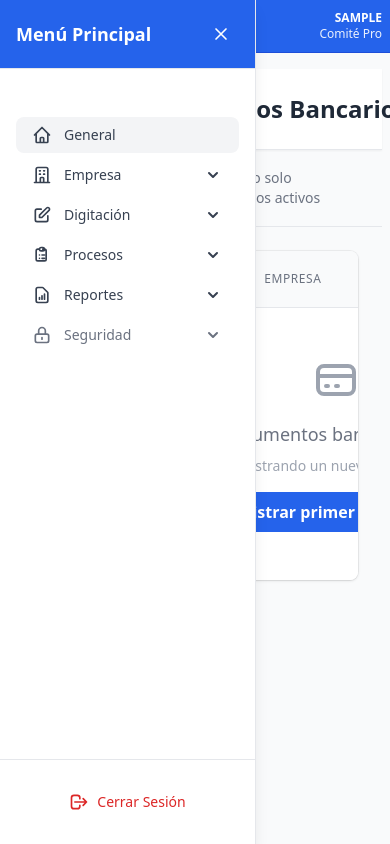
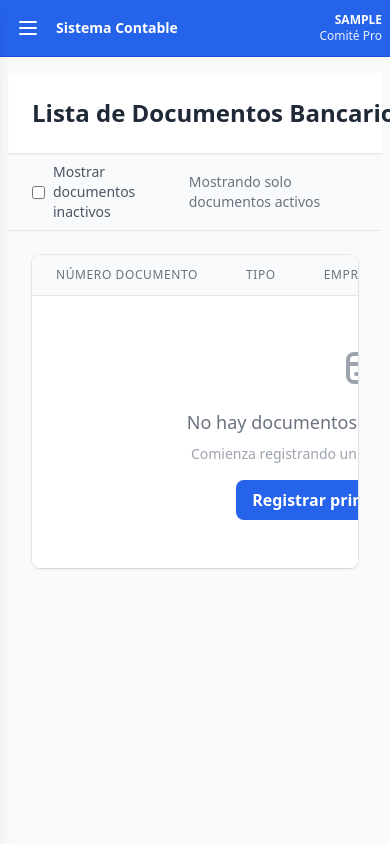
Before and after one commit to CarmeloMendoza0/comite_pro, a Django app: page /bancos/ in a window 390 px wide. Run offline with Django 5.2, Linux system fonts and the light colour scheme; the visitor is signed in with stand-in values (Sample User, id 1); data that the repository does not hold is empty; some libraries are stand-ins or nearby versions.

Commit message:
template base

```diff
--- a/templates/base.html
+++ b/templates/base.html
@@ -9,14 +9,57 @@
   <script src="https://cdn.tailwindcss.com"></script>
   <script src="https://code.jquery.com/jquery-3.6.0.min.js"></script>
   <style>
-      /* Estilos adicionales para mejorar la responsividad */
+    /* Prevenir scroll cuando el menú está abierto */
+    body.menu-open {
+      overflow: hidden;
+    }
+
+    /* Asegurar que el menú funcione correctamente en móvil */
     @media (max-width: 1023px) {
-        .mobile-menu-hidden {
-          transform: translateX(-100%);
+      #sidebar {
+        transform: translateX(-100%) !important;
       }
-        .mobile-menu-visible {
-          transform: translateX(0);
+      #sidebar.menu-open {
+        transform: translateX(0) !important;
       }
+    }
+
+    /* En desktop, el menú siempre está visible */
+    @media (min-width: 1024px) {
+      #sidebar {
+        transform: none !important;
+      }
+    }
+
+    /* Estilos para tablas responsivas */
+    .table-container {
+      overflow-x: auto;
+      -webkit-overflow-scrolling: touch;
+    }
+
+    /* Asegurar que las tablas no se deformen */
+    table {
+      min-width: 100%;
+      white-space: nowrap;
+    }
+
+    /* Scroll personalizado para tablas */
+    .table-container::-webkit-scrollbar {
+      height: 8px;
+    }
+
+    .table-container::-webkit-scrollbar-track {
+      background: #f1f1f1;
+      border-radius: 4px;
+    }
+
+    .table-container::-webkit-scrollbar-thumb {
+      background: #888;
+      border-radius: 4px;
+    }
+
+    .table-container::-webkit-scrollbar-thumb:hover {
+      background: #555;
     }
   </style>
 </head>
@@ -27,10 +70,10 @@
       <div class="flex items-center justify-between">
         <!-- Sección izquierda: Botón menú móvil + Título -->
         <div class="flex items-center space-x-2 sm:space-x-4">
-            <!-- Botón hamburguesa para móvil/tablet -->
+          <!-- Botón hamburguesa para abrir menú -->
           {% if user.is_authenticated %}
-            <button id="mobile-menu-toggle" class="lg:hidden p-2 rounded-md hover:bg-blue-700 transition-colors">
-              <svg class="w-5 h-5" fill="none" stroke="currentColor" viewBox="0 0 24 24">
+          <button id="mobile-menu-toggle" class="lg:hidden p-2 rounded-md hover:bg-blue-700 transition-colors focus:outline-none focus:ring-2 focus:ring-blue-500">
+              <svg class="w-6 h-6" fill="none" stroke="currentColor" viewBox="0 0 24 24">
                   <path stroke-linecap="round" stroke-linejoin="round" stroke-width="2" d="M4 6h16M4 12h16M4 18h16"></path>
               </svg>
           </button>
@@ -80,7 +123,7 @@
 
   <!-- Overlay para menú móvil -->
   {% if user.is_authenticated %}
-    <div id="mobile-menu-overlay" class="fixed inset-0 bg-black bg-opacity-50 z-40 lg:hidden hidden"></div>
+  <div id="mobile-menu-overlay" class="fixed inset-0 bg-black bg-opacity-50 z-[55] lg:hidden hidden"></div>
   {% endif %}
 
   <!-- Contenedor principal con menú lateral y contenido -->
@@ -89,17 +132,16 @@
     <!-- Menú Lateral -->
     {% if user.is_authenticated %}
     <aside id="sidebar" class="
-        fixed lg:static top-0 left-0 z-50
-        w-64 h-full lg:h-[calc(100vh-66px)]
+      fixed lg:static top-0 left-0 z-[60]
+      w-64 h-screen lg:h-[calc(100vh-66px)]
       bg-white border-r border-gray-200 shadow-lg lg:shadow-none
-        transform lg:transform-none transition-transform duration-300 ease-in-out
-        mobile-menu-hidden lg:flex
-        flex flex-col
+      transition-transform duration-300 ease-in-out
+      flex flex-col overflow-hidden lg:top-auto
     ">
       <!-- Header del menú móvil -->
-        <div class="lg:hidden flex items-center justify-between p-4 border-b border-gray-200 bg-blue-600 text-white">
-          <span class="text-lg font-semibold">Menú Principal</span>
-          <button id="mobile-menu-close" class="p-2 hover:bg-blue-700 rounded-md transition-colors">
+      <div class="lg:hidden flex items-center justify-between p-4 border-b border-gray-200 bg-blue-600 text-white h-[60px] sm:h-[66px]">
+        <span class="text-lg font-semibold">Menú</span>
+        <button id="mobile-menu-close" class="p-2 hover:bg-blue-700 rounded-md transition-colors focus:outline-none focus:ring-2 focus:ring-blue-500">
           <svg class="w-5 h-5" fill="none" stroke="currentColor" viewBox="0 0 24 24">
             <path stroke-linecap="round" stroke-linejoin="round" stroke-width="2" d="M6 18L18 6M6 6l12 12"></path>
           </svg>
@@ -107,9 +149,9 @@
       </div>
 
       <!-- Contenido del menú scrolleable -->
-        <div class="flex-1 overflow-y-auto min-h-0">
+      <div class="flex-1 overflow-y-auto min-h-0 pb-2 lg:mt-0">
         <div class="px-4 py-6">
-            <ul class="mt-6 space-y-1">
+          <ul class="mt-2 lg:mt-6 space-y-1">
             <!-- General -->
             <li>
               <a href="{% url 'dashboard' %}" class="menu-link block rounded-lg bg-gray-100 px-4 py-2 text-sm font-medium text-gray-700 hover:bg-gray-200 transition-colors">
@@ -311,7 +353,7 @@
       </div>
 
       <!-- Cerrar sesión - Fijo en la parte inferior -->
-        <div class="flex-shrink-0 px-4 py-6 border-t border-gray-200 bg-white">
+      <div class="flex-shrink-0 px-4 py-4 border-t border-gray-200 bg-white shadow-[0_-4px_6px_-1px_rgba(0,0,0,0.1)]">
         <form action="{% url 'logout' %}" method="POST">
           {% csrf_token %}
           <button class="block w-full rounded-lg px-4 py-2 text-sm font-medium text-red-600 hover:bg-red-50 hover:text-red-700 transition duration-150" type="submit">
@@ -328,10 +370,12 @@
     {% endif %}
 
     <!-- Contenido Principal -->
-      <main class="flex-1 flex flex-col min-w-0 h-full">
+    <main class="flex-1 flex flex-col min-w-0 h-full overflow-hidden">
       <!-- Área de contenido con scroll -->
-        <div class="flex-1 overflow-y-auto h-[calc(100vh-66px)]">
-          <div class="container mx-auto px-2 sm:px-4 lg:px-6 py-4 sm:py-6">
+      <div class="flex-1 overflow-y-auto">
+        <div class="px-2 sm:px-4 lg:px-6 py-4 sm:py-6">
+          <!-- Contenedor con max-width para contenido regular -->
+          <div class="max-w-7xl mx-auto">
           <!-- Mensajes del sistema mejorados -->
           {% if messages %}
           <div class="mb-4 sm:mb-6 space-y-2">
@@ -370,6 +414,7 @@
           {% block content %}{% endblock %}
           </div>
         </div>
+      </div>
     </main>
   </div>
 
@@ -381,53 +426,118 @@
       const mobileMenuClose = document.getElementById('mobile-menu-close');
       const sidebar = document.getElementById('sidebar');
       const overlay = document.getElementById('mobile-menu-overlay');
+      const body = document.body;
 
       function openMobileMenu() {
-          sidebar?.classList.remove('mobile-menu-hidden');
-          sidebar?.classList.add('mobile-menu-visible');
-          overlay?.classList.remove('hidden');
-          document.body.style.overflow = 'hidden';
+          if (sidebar && overlay) {
+              sidebar.classList.add('menu-open');
+              overlay.classList.remove('hidden');
+              body.classList.add('menu-open');
+              console.log('Menú abierto'); // Para debugging
+          }
       }
 
       function closeMobileMenu() {
-          sidebar?.classList.add('mobile-menu-hidden');
-          sidebar?.classList.remove('mobile-menu-visible');
-          overlay?.classList.add('hidden');
-          document.body.style.overflow = '';
+          if (sidebar && overlay) {
+              sidebar.classList.remove('menu-open');
+              overlay.classList.add('hidden');
+              body.classList.remove('menu-open');
+              console.log('Menú cerrado'); // Para debugging
+          }
       }
 
-        mobileMenuToggle?.addEventListener('click', openMobileMenu);
-        mobileMenuClose?.addEventListener('click', closeMobileMenu);
-        overlay?.addEventListener('click', closeMobileMenu);
+      // Toggle menu (abrir/cerrar)
+      if (mobileMenuToggle) {
+          mobileMenuToggle.addEventListener('click', function(e) {
+              e.preventDefault();
+              e.stopPropagation();
+
+              // Verificar si el menú está abierto
+              if (!sidebar.classList.contains('menu-open')) {
+                  openMobileMenu();
+              } else {
+                  closeMobileMenu();
+              }
+          });
+      }
+
+      if (mobileMenuClose) {
+          mobileMenuClose.addEventListener('click', function(e) {
+              e.preventDefault();
+              e.stopPropagation();
+              closeMobileMenu();
+          });
+      }
+
+      if (overlay) {
+          overlay.addEventListener('click', function(e) {
+              e.preventDefault();
+              closeMobileMenu();
+          });
+      }
 
       // Cerrar menú cuando se redimensiona a desktop
+      let resizeTimer;
       window.addEventListener('resize', function() {
+          clearTimeout(resizeTimer);
+          resizeTimer = setTimeout(function() {
               if (window.innerWidth >= 1024) {
-            closeMobileMenu();
+                  // En desktop, remover las clases
+                  sidebar.classList.remove('menu-open');
+                  overlay.classList.add('hidden');
+                  body.classList.remove('menu-open');
+              } else if (!sidebar.classList.contains('menu-open')) {
+                  // En móvil/tablet, asegurar que esté oculto si no está abierto
+                  overlay.classList.add('hidden');
+                  body.classList.remove('menu-open');
               }
+          }, 250);
       });
 
       // Cerrar menú al hacer clic en un enlace (móvil/tablet)
       const menuLinks = sidebar?.querySelectorAll('.menu-link');
-        menuLinks?.forEach(link => {
+      if (menuLinks) {
+          menuLinks.forEach(link => {
               link.addEventListener('click', function() {
                   if (window.innerWidth < 1024) {
                       closeMobileMenu();
                   }
               });
           });
+      }
 
       // Mejorar accesibilidad con teclado
       document.addEventListener('keydown', function(e) {
-          if (e.key === 'Escape' && !sidebar?.classList.contains('mobile-menu-hidden')) {
+          if (e.key === 'Escape' && sidebar && sidebar.classList.contains('menu-open')) {
               closeMobileMenu();
           }
       });
+
+      // Asegurar que el menú esté cerrado al cargar en móvil/tablet
+      if (window.innerWidth < 1024) {
+          closeMobileMenu();
+      }
   });
   </script>
   {% endif %}
 
   <!-- Bloque para scripts adicionales -->
   {% block extra_js %}{% endblock %}
+
+  <!-- Script para manejar tablas responsivas -->
+  <script>
+    document.addEventListener('DOMContentLoaded', function() {
+      // Envolver todas las tablas en contenedores responsivos
+      const tables = document.querySelectorAll('table:not(.no-responsive)');
+      tables.forEach(table => {
+        if (!table.closest('.table-container')) {
+          const wrapper = document.createElement('div');
+          wrapper.className = 'table-container';
+          table.parentNode.insertBefore(wrapper, table);
+          wrapper.appendChild(table);
+        }
+      });
+    });
+  </script>
 </body>
 </html>
```
Lines whose indentation alone changed are shown as unchanged.
